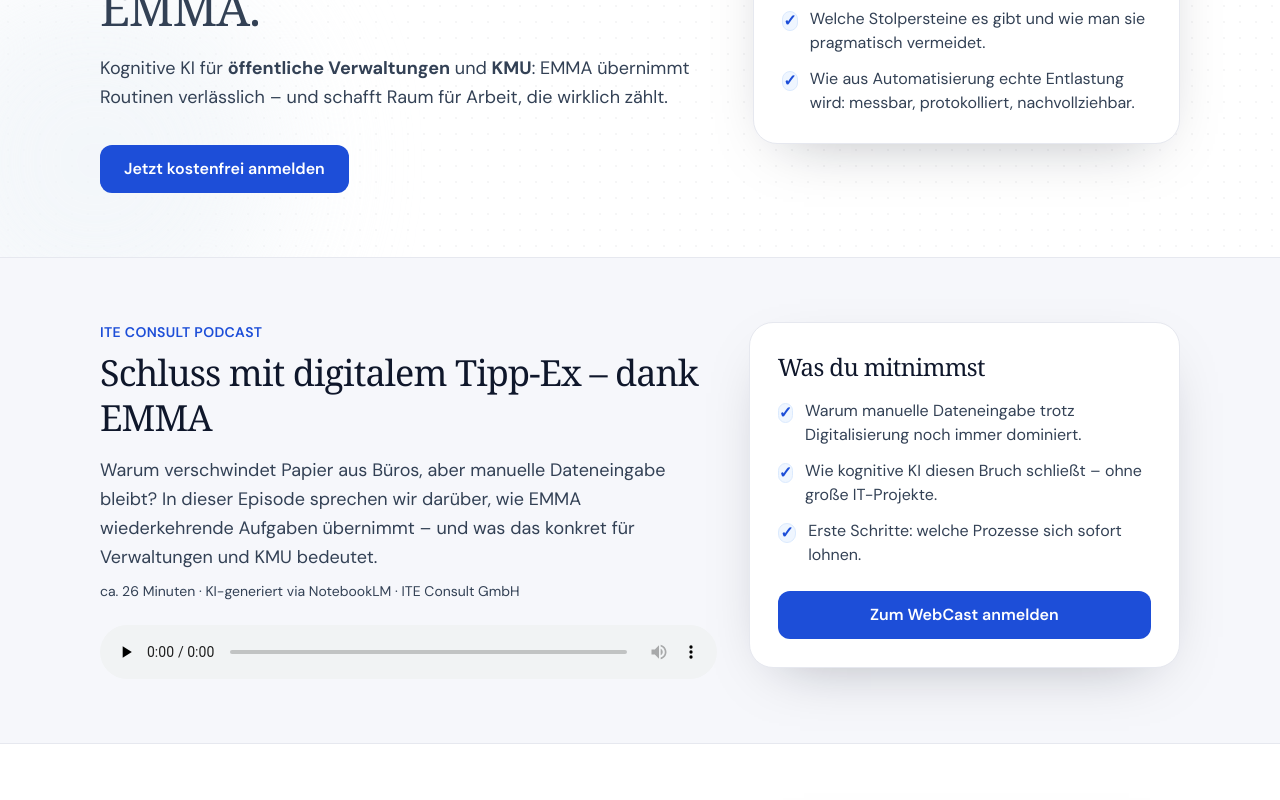
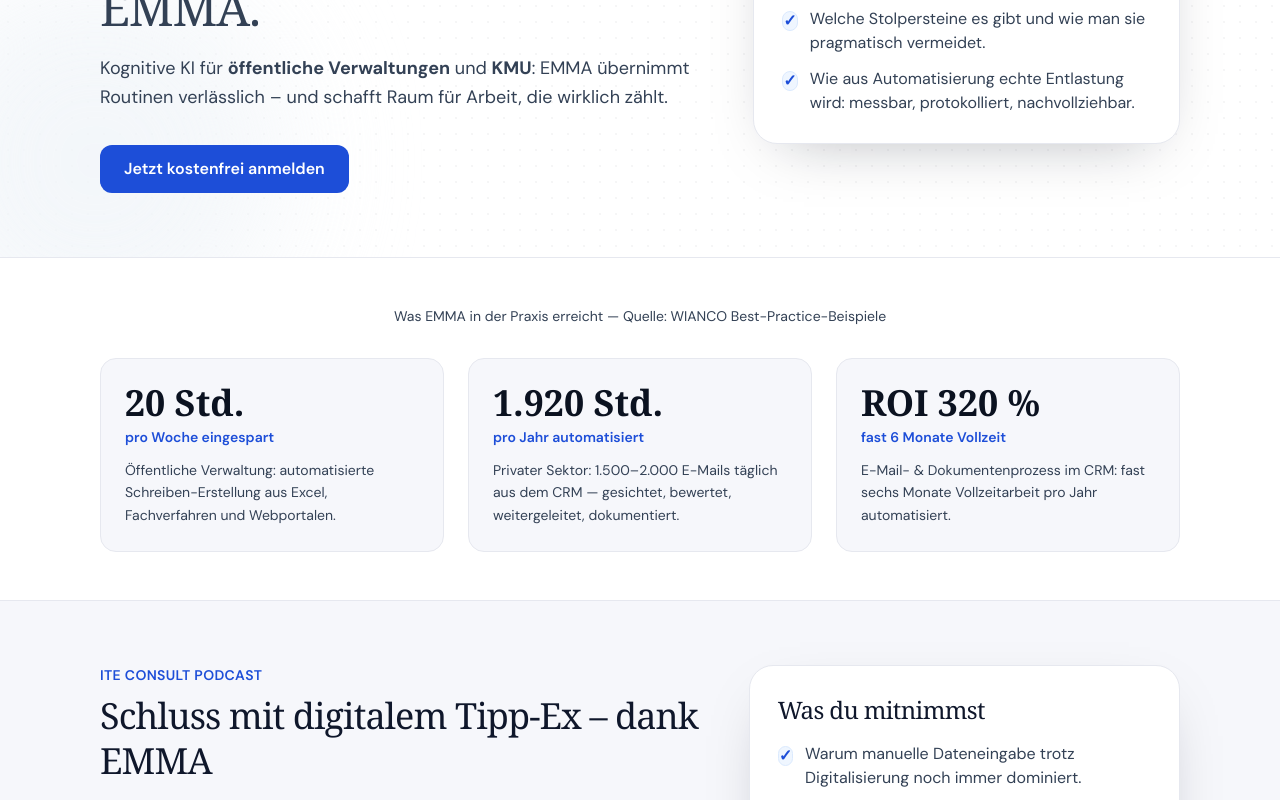
Before and after one commit to dieterich-m/ite-consult-landingpage, a Next.js app: page /emma in a window 1280 px wide. Shown: the part 579-1379 px from the top of the page. Built offline with nearby package versions, Linux system fonts and the light colour scheme.

Commit message:
Social Proof Section: WIANCO Praxiskennzahlen nach Hero eingefügt
Co-Authored-By: Claude Sonnet 4.6 <noreply@anthropic.com>

```diff
--- a/app/emma/page.tsx
+++ b/app/emma/page.tsx
@@ -70,6 +70,30 @@ export default function EmmaPage() {
                   <li className="flex gap-3"><span className="mt-1 w-5 h-5 rounded-full bg-blue-50 border border-blue-100 flex items-center justify-center text-[#1D4ED8] font-bold" aria-hidden="true">✓</span><span>Wie aus Automatisierung echte Entlastung wird: messbar, protokolliert, nachvollziehbar.</span></li>
                 </ul>
               </div>
+            </div>
+          </div>
+        </div>
+      </section>
+
+      {/* Social Proof */}
+      <section className="bg-white border-t border-line">
+        <div className="mx-auto container-max px-5 py-10 md:py-12">
+          <p className="text-sm text-slate-em text-center mb-8">Was EMMA in der Praxis erreicht — Quelle: WIANCO Best-Practice-Beispiele</p>
+          <div className="grid sm:grid-cols-3 gap-6">
+            <div className="rounded-2xl border border-line bg-mist p-6">
+              <p className="text-4xl font-serif font-semibold text-ink">20 Std.</p>
+              <p className="mt-1 text-sm font-semibold text-[#1D4ED8]">pro Woche eingespart</p>
+              <p className="mt-3 text-slate-em text-sm leading-relaxed">Öffentliche Verwaltung: automatisierte Schreiben-Erstellung aus Excel, Fachverfahren und Webportalen.</p>
+            </div>
+            <div className="rounded-2xl border border-line bg-mist p-6">
+              <p className="text-4xl font-serif font-semibold text-ink">1.920 Std.</p>
+              <p className="mt-1 text-sm font-semibold text-[#1D4ED8]">pro Jahr automatisiert</p>
+              <p className="mt-3 text-slate-em text-sm leading-relaxed">Privater Sektor: 1.500–2.000 E-Mails täglich aus dem CRM — gesichtet, bewertet, weitergeleitet, dokumentiert.</p>
+            </div>
+            <div className="rounded-2xl border border-line bg-mist p-6">
+              <p className="text-4xl font-serif font-semibold text-ink">ROI 320 %</p>
+              <p className="mt-1 text-sm font-semibold text-[#1D4ED8]">fast 6 Monate Vollzeit</p>
+              <p className="mt-3 text-slate-em text-sm leading-relaxed">E-Mail- & Dokumentenprozess im CRM: fast sechs Monate Vollzeitarbeit pro Jahr automatisiert.</p>
             </div>
           </div>
         </div>
```
